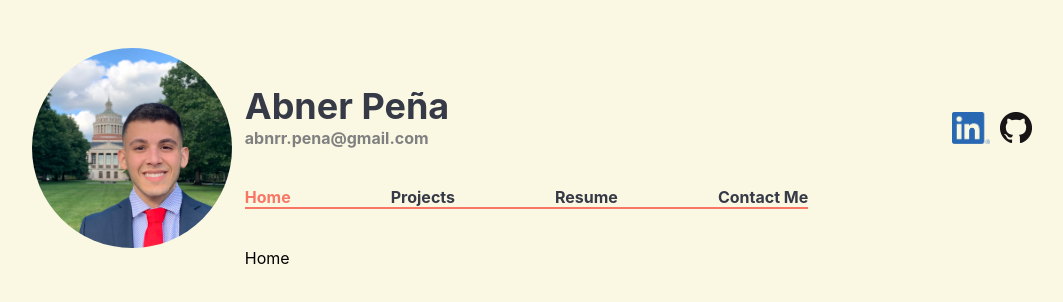
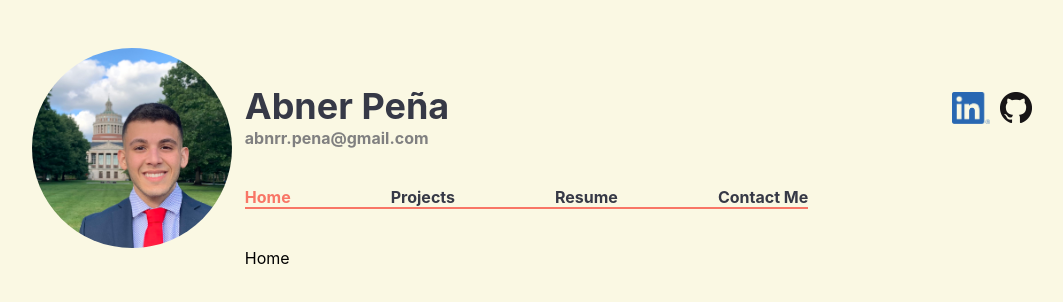
Before and after one commit to AbnerP/portfolio, a React (Create React App) app in the folder portfolio_fe/: page /home in a window 1280 px wide. Shown: the top 302 px of the page, without its empty margins (108-1171 px from the left). Built offline with nearby package versions, Linux system fonts and the light colour scheme.

Commit message:
logo repositioning

```diff
--- a/portfolio_fe/src/components/Header/Logos.css
+++ b/portfolio_fe/src/components/Header/Logos.css
@@ -1,3 +1,6 @@
+.logos{
+  padding-bottom:20px ;
+}
 .logo--github {
   margin-left: 10px;
   width: 32px;
--- a/portfolio_fe/src/components/Header/Logos.js
+++ b/portfolio_fe/src/components/Header/Logos.js
@@ -2,15 +2,15 @@
 import "./Logos.css"
 function Logos() {
   return (
-    <div>
-        <a href="https://www.linkedin.com/in/abnerpena/" target="_blank">
+    <div className="logos">
+        <a href="https://www.linkedin.com/in/abnerpena/" target="_blank" rel='noreferrer'>
       <img
         className="logo--linkedIn"
         src={require("../../assets/linkedin-square-logo-comments-linkedin-icon-black-11563087424lpctodfamj.png")}
         alt="Abner Peña LinkedIn"
       />
       </a>
-      <a href="https://github.com/AbnerP" target="_blank">
+      <a href="https://github.com/AbnerP" target="_blank" rel='noreferrer'>
           <img
         className="logo--github"
         src={require("../../assets/GitHub-Mark-32px.png")}
```
